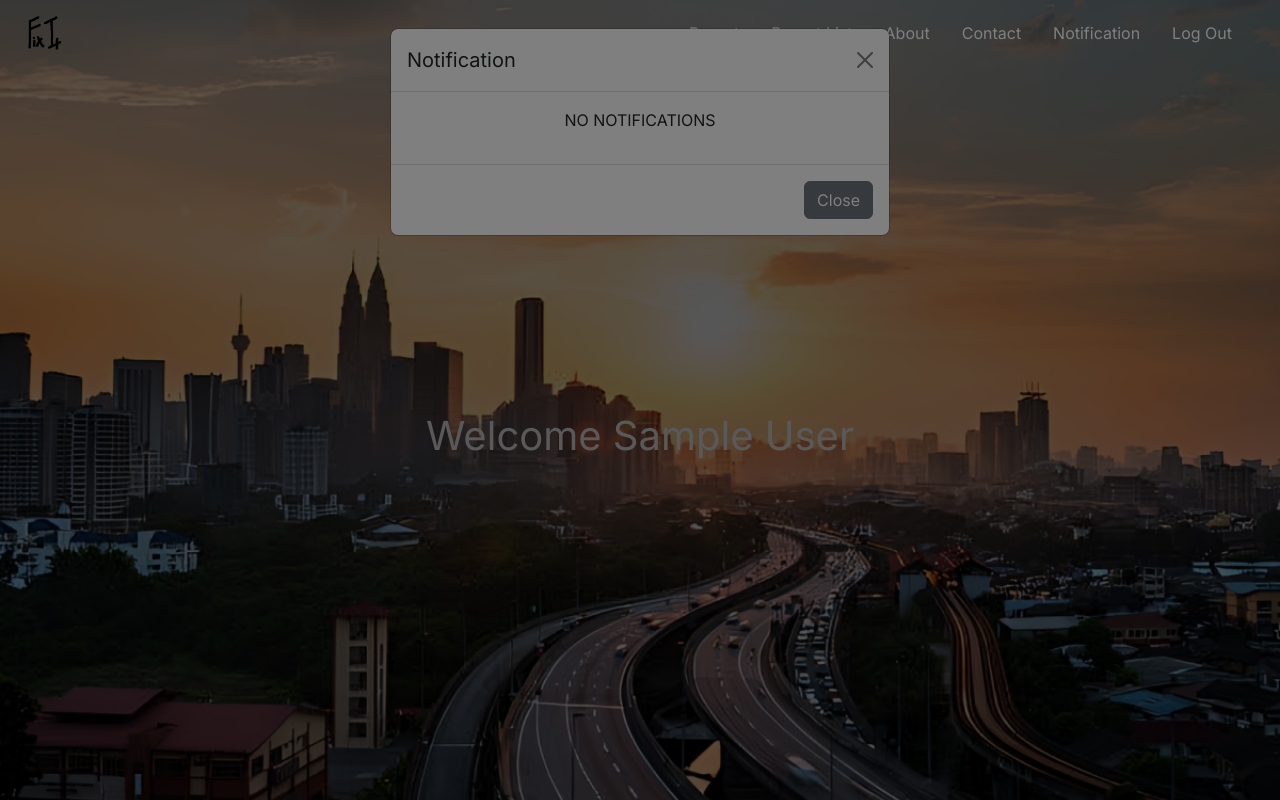
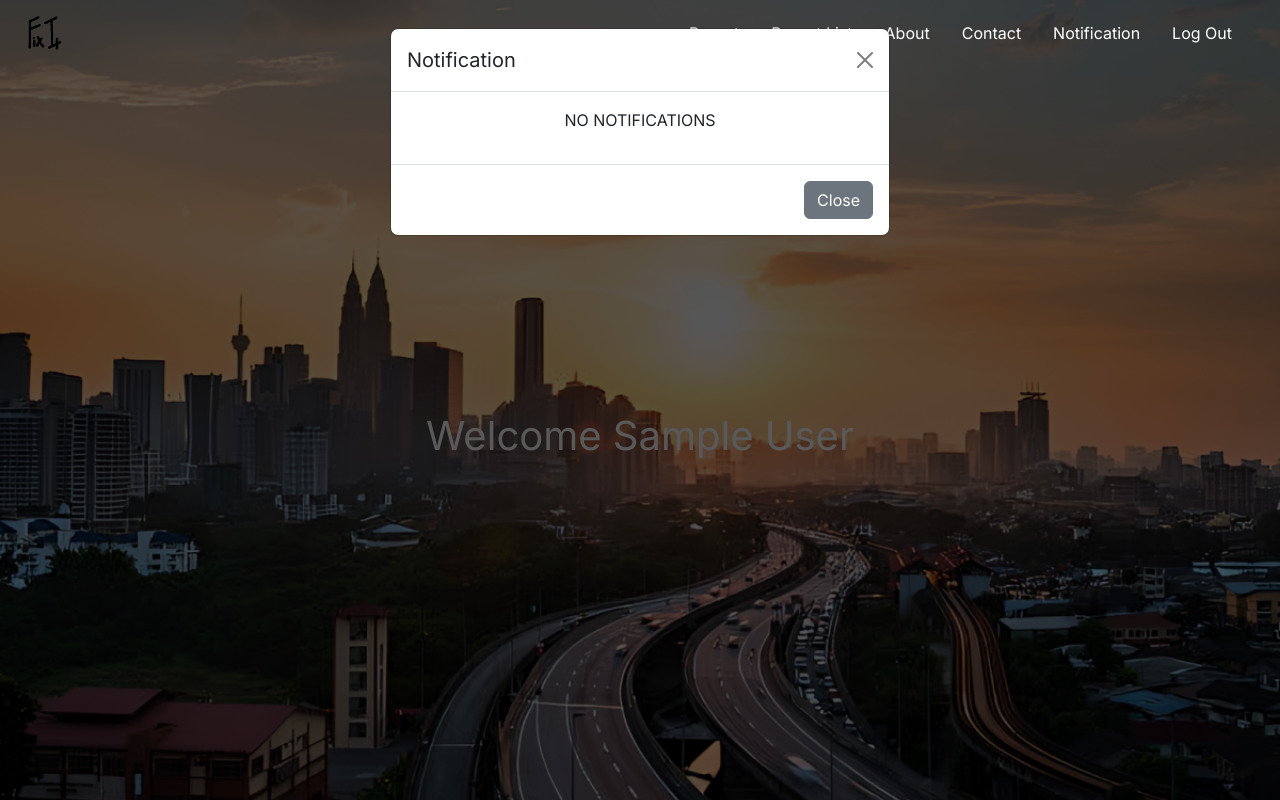
Before and after one commit to democraticduck/fixit, a Django app: page /coordinator/menu/ in a window 1280 px wide, after a click on "Notification". Run offline with Django 4.2, Linux system fonts and the light colour scheme; the visitor is signed in with stand-in values (Sample User, id 1); data that the repository does not hold is empty; parts of the project's set-up code (start-up, migrations or seed data) failed here and were passed over; some libraries are stand-ins or nearby versions.

Commit message:
Fix notification pop up problem - MunKit

```diff
--- a/app/templates/app/notification.html
+++ b/app/templates/app/notification.html
@@ -1,3 +1,15 @@
+{% block content %}
+
+<style>
+.modal {
+  z-index: 5;
+}
+
+.modal-backdrop {
+  z-index: 4;
+}
+</style>
+
 <li class="nav-item">
   <a
     href=""
@@ -58,3 +70,5 @@
     </div>
   </div>
 </li>
+
+{% endblock %}
```
